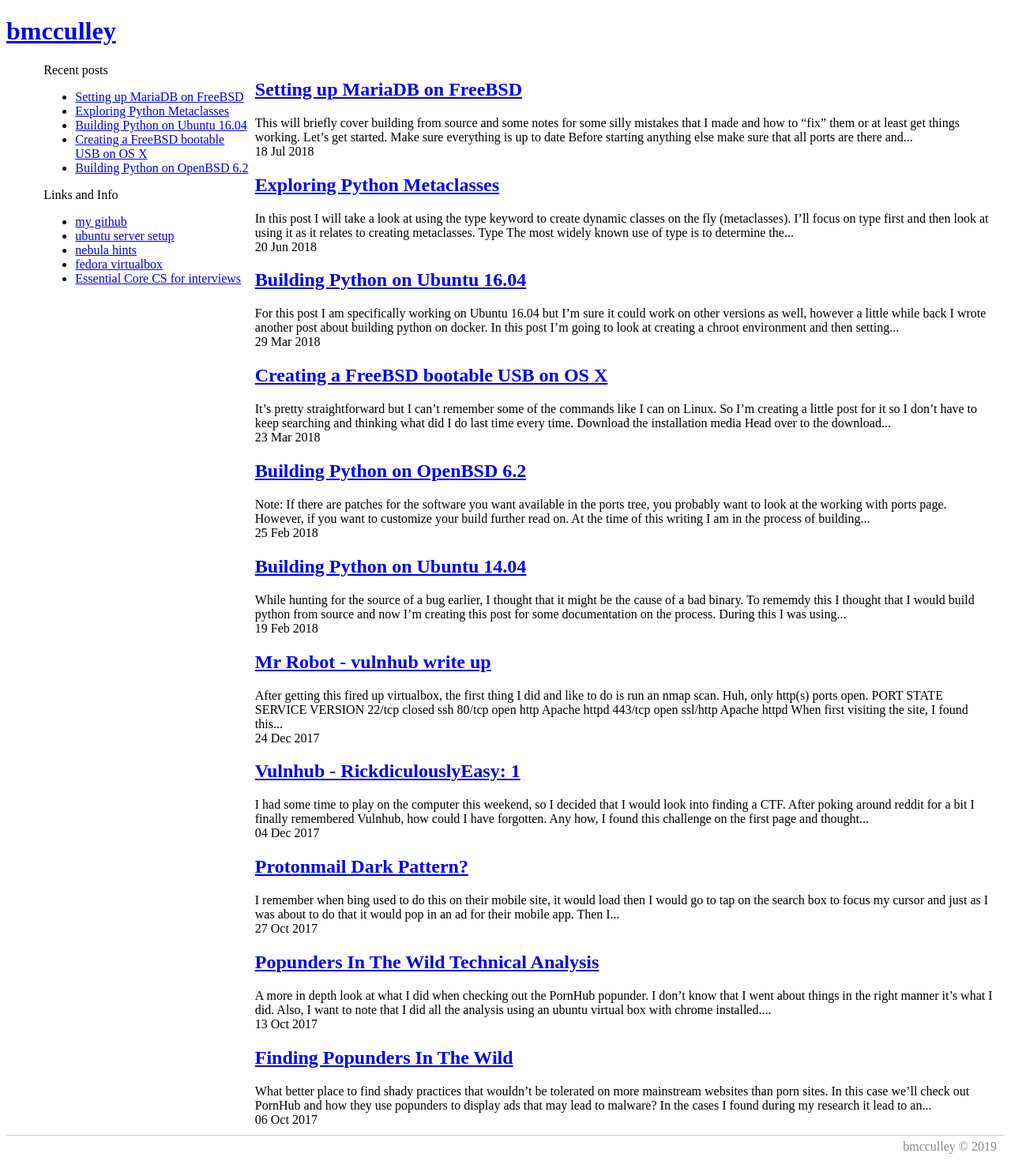
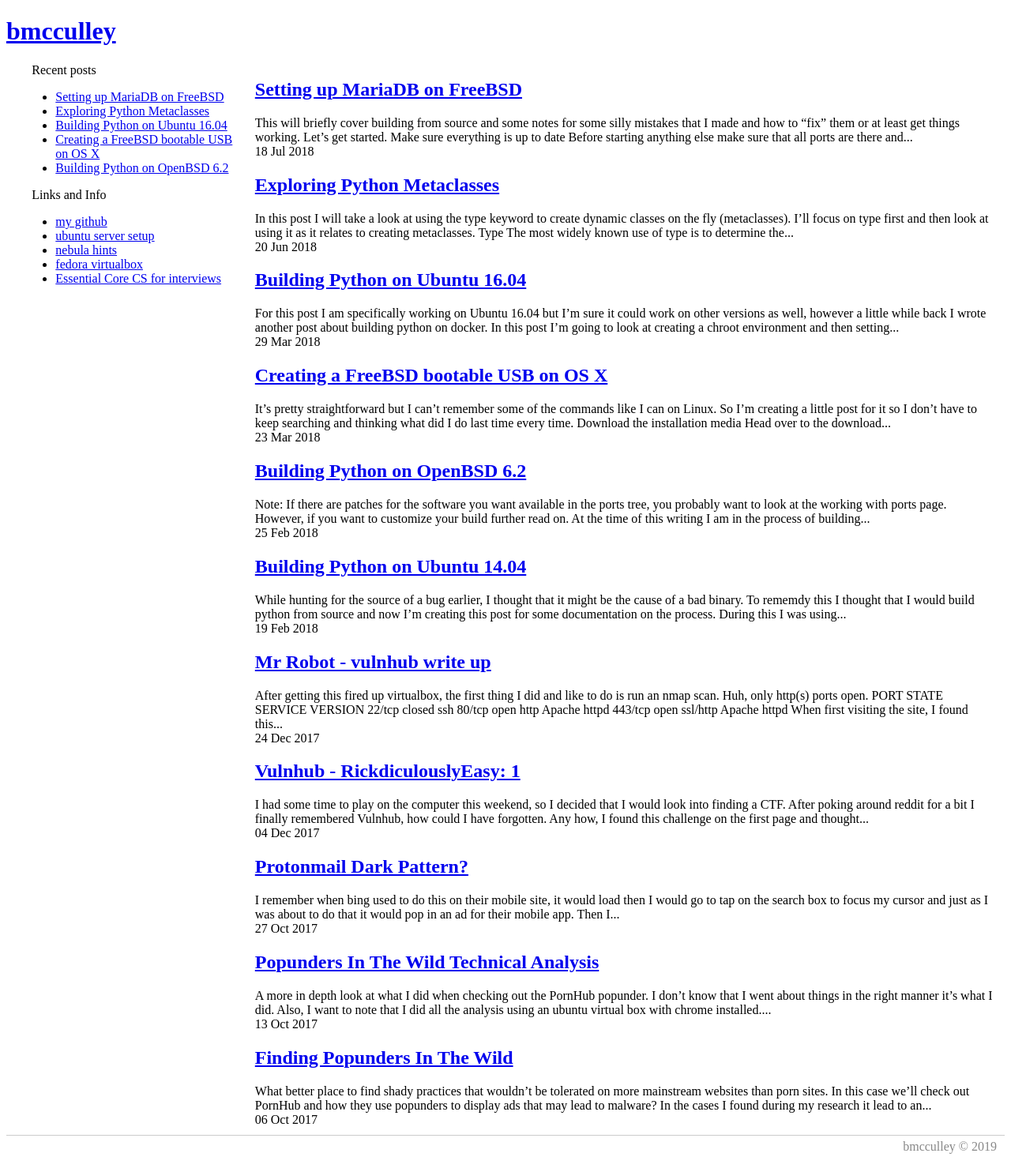
Before and after one commit to 6f0/6f0.github.io, a Jekyll site: the page built from index.html, in a window 1280 px wide. Shown: the whole page at 79% size. Built offline with Jekyll 4.4.1, drawn with Linux system fonts in a browser that asks for light colours.

Commit message:
couple of css updates.

```diff
--- a/css/bare.css
+++ b/css/bare.css
@@ -1,5 +1,9 @@
 p {
   margin: 0 0 10px;
+}
+
+ul {
+    margin-left: -10px;
 }
 
 img {
@@ -37,7 +41,7 @@ pre code {
 
 [class*='col-'] {
   float: right;
-  margin-left: 5px;
+  margin-left: 20px;
 }
 
 .col-1 {
```
